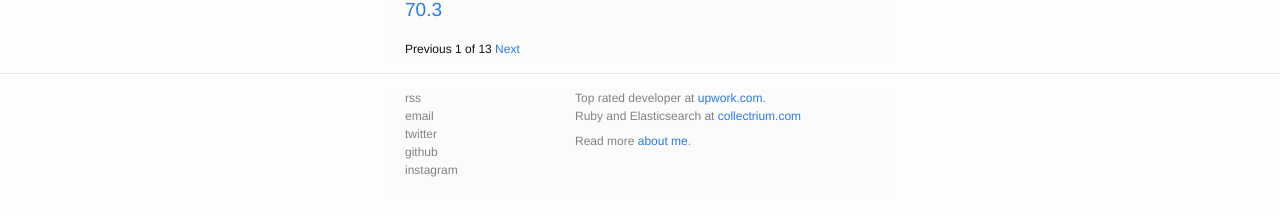
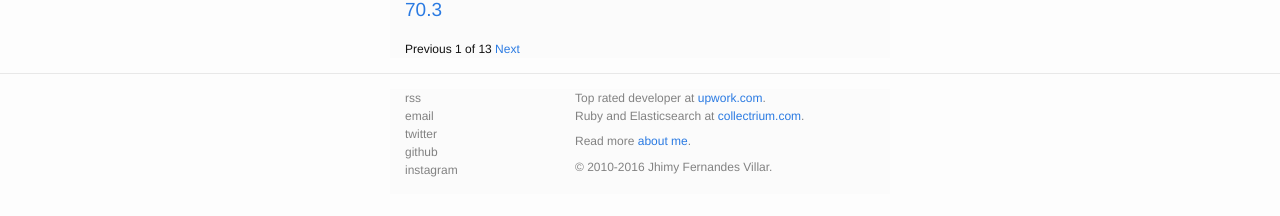
Before and after one commit to stjhimy/stjhimy.github.io, a Jekyll site: the page built from index.html, in a window 1280 px wide. Shown: the part 425-641 px from the top of the page. Built offline with Jekyll 4.4.1, drawn with Linux system fonts in a browser that asks for light colours; the list of posts is cut into pages by our own code.

Commit message:
Update footer

```diff
--- a/_includes/footer.html
+++ b/_includes/footer.html
@@ -5,8 +5,9 @@
     <div class="footer-col-wrapper">
 
       <div class="footer-col footer-col-3">
-        <p>Top rated developer at <a href="http://upwork.com" target="_blank">upwork.com</a>.<br/>Ruby and Elasticsearch at <a href="http://collectrium.com/" target="_blank">collectrium.com</a><p>
+        <p>Top rated developer at <a href="http://upwork.com" target="_blank">upwork.com</a>.<br/>Ruby and Elasticsearch at <a href="http://collectrium.com/" target="_blank">collectrium.com</a>.<p>
         <p>Read more <a href="/about/">about me</a>.</p>
+        <p>© 2010-2016 Jhimy Fernandes Villar.</p>
       </div>
 
       <div class="footer-col footer-col-2">
```
